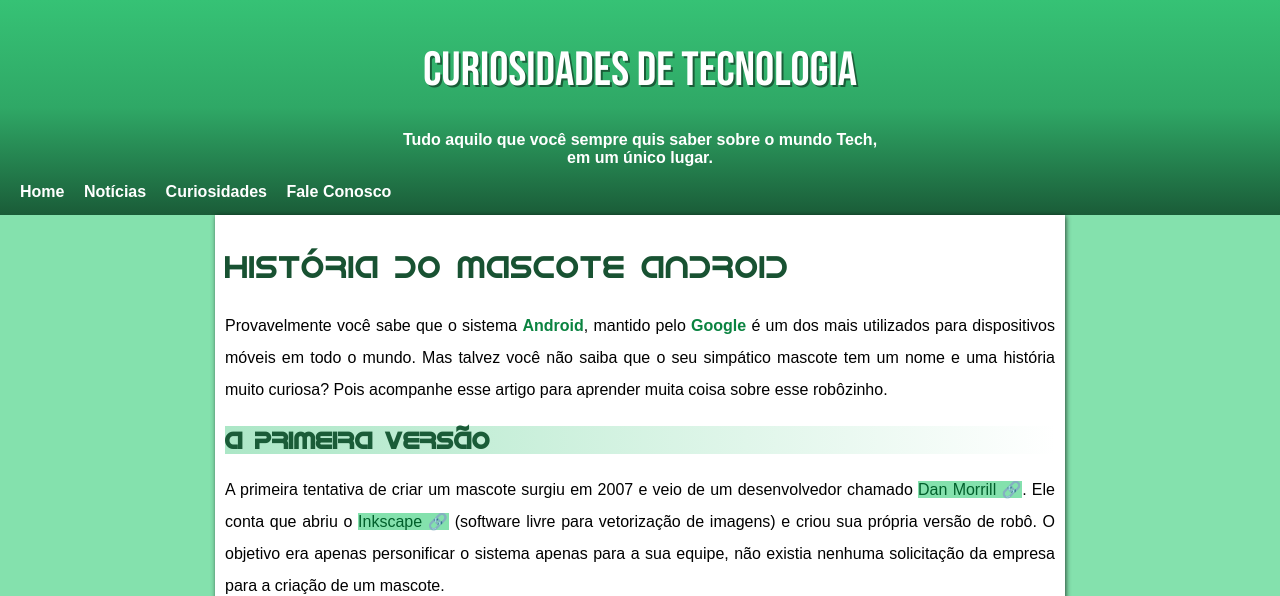
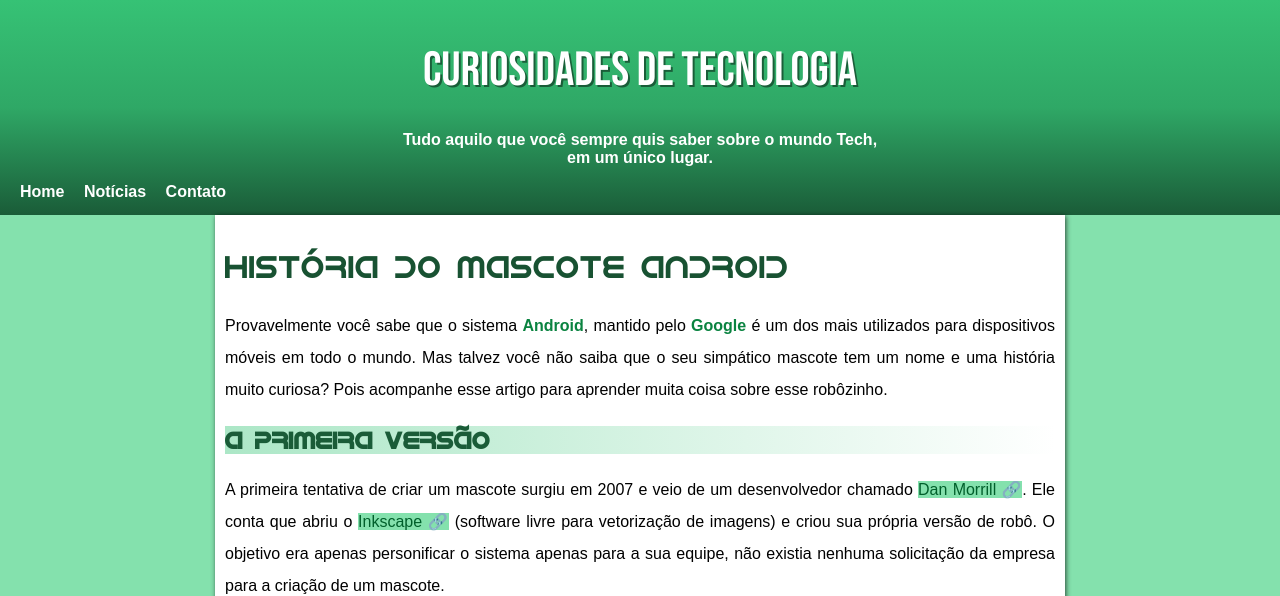
Before and after one commit to gabrieljuniodasilvabispo/projeto-android, a plain HTML site: page index.html in a window 1280 px wide. Shown: the top 596 px of the page. Drawn offline with Linux system fonts and the light colour scheme.

Commit message:
Update index.html

```diff
--- a/index.html
+++ b/index.html
@@ -16,8 +16,7 @@
             <nav>
                 <a href="#" target="_blank" rel="next">Home</a>
                 <a href="#" target="_blank" rel="next">Notícias</a>
-                <a href="#" target="_blank" rel="next">Curiosidades</a>
-                <a href="#" target="_blank" rel="next">Fale Conosco</a>
+                <a href="#" target="_blank" rel="next">Contato</a>
             </nav>
         </menu>
     </header>
```
